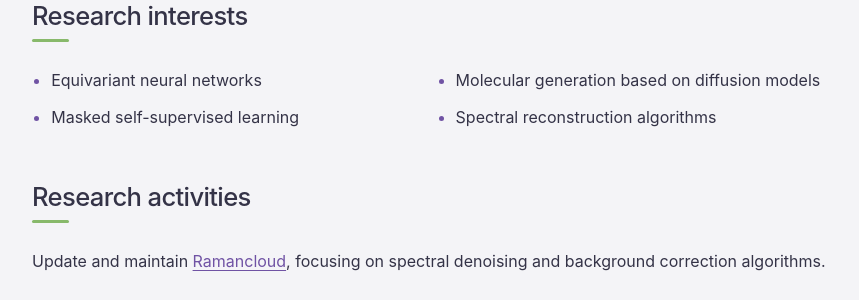
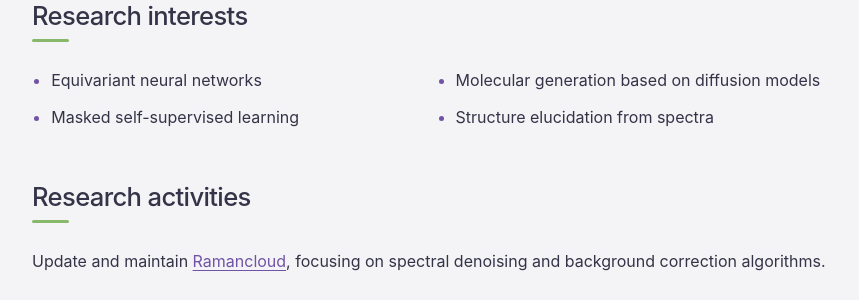
Before and after one commit to moria5161/moria5161.github.io, a Jekyll site: the page built from _pages/cv.md, in a window 1280 px wide. Shown: the part 817-1117 px from the top of the page, without its empty margins (210-1069 px from the left). Built offline with Jekyll 4.4.1, drawn with Linux system fonts in a browser that asks for light colours.

Commit message:
Update research interest to structure elucidation from spectra

```diff
--- a/_includes/research-interests.html
+++ b/_includes/research-interests.html
@@ -2,5 +2,5 @@
   <li>Equivariant neural networks</li>
   <li>Molecular generation based on diffusion models</li>
   <li>Masked self-supervised learning</li>
-  <li>Spectral reconstruction algorithms</li>
+  <li>Structure elucidation from spectra</li>
 </ul>
```
